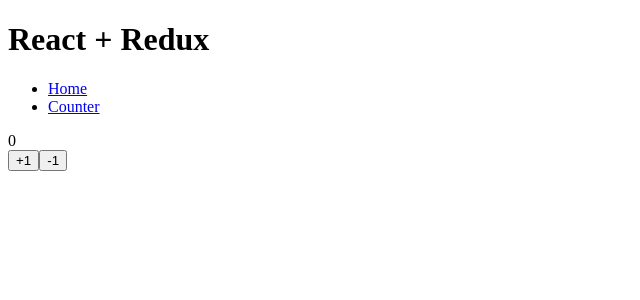
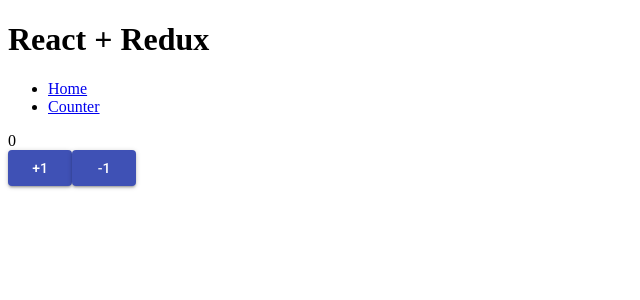
Before and after one commit to Front-Camp/OverOps-settings-page, a React app: page /counter in a window 1280 px wide. Shown: the top 300 px of the page, without its empty margins (0-640 px from the left). Built offline with nearby package versions, Linux system fonts and the light colour scheme.

Commit message:
Added "material-ui";

```diff
--- a/index.html
+++ b/index.html
@@ -5,6 +5,8 @@
   <meta name="viewport"
         content="width=device-width, user-scalable=no, initial-scale=1.0, maximum-scale=1.0, minimum-scale=1.0">
   <meta http-equiv="X-UA-Compatible" content="ie=edge">
+  <link rel="stylesheet" href="https://fonts.googleapis.com/css?family=Roboto:300,400,500">
+  <link rel="stylesheet" href="https://fonts.googleapis.com/icon?family=Material+Icons">
   <title>React + Redux</title>
 </head>
 <body>
--- a/package.json
+++ b/package.json
@@ -8,6 +8,8 @@
     "test": "jest"
   },
   "dependencies": {
+    "@material-ui/core": "^3.0.2",
+    "@material-ui/icons": "^3.0.1",
     "react": "^16.4.2",
     "react-dom": "^16.4.2",
     "react-redux": "^5.0.7",
--- a/src/app.jsx
+++ b/src/app.jsx
@@ -9,6 +9,7 @@
 
 const store = configureStore({counter: 0});
 
+// TODO: implement theme provider https://material-ui.com/customization/themes/
 const Index = () => (
   <Provider store={store}>
     <Router history={createBrowserHistory()}>
--- a/src/components/counter/counter.scss
+++ b/src/components/counter/counter.scss
@@ -2,9 +2,3 @@
   font-size:  24px;
   text-align: center;
 }
-
-.btn {
-  width: 60px;
-  height: 30px;
-  border-radius: 5%;
-}
--- a/src/components/counter/index.jsx
+++ b/src/components/counter/index.jsx
@@ -2,6 +2,7 @@
 import {connect} from 'react-redux';
 import {bindActionCreators} from 'redux';
 import {increment, decrement} from '../../actions/counter';
+import Button from '@material-ui/core/Button';
 
 import styles from './counter.scss';
 
@@ -14,8 +15,8 @@
         {counter}
       </div>
       <div>
-        <button className={styles.btn} onClick={() => increment()}>+1</button>
-        <button className={styles.btn} onClick={() => decrement()}>-1</button>
+        <Button variant="contained" color="primary" onClick={() => increment()}>+1</Button>
+        <Button variant="contained" color="primary" className={styles.btn} onClick={() => decrement()}>-1</Button>
       </div>
     </div>
   );
```
Also changed, not shown: 1 other file (tests, documents, lock files or other folders).
